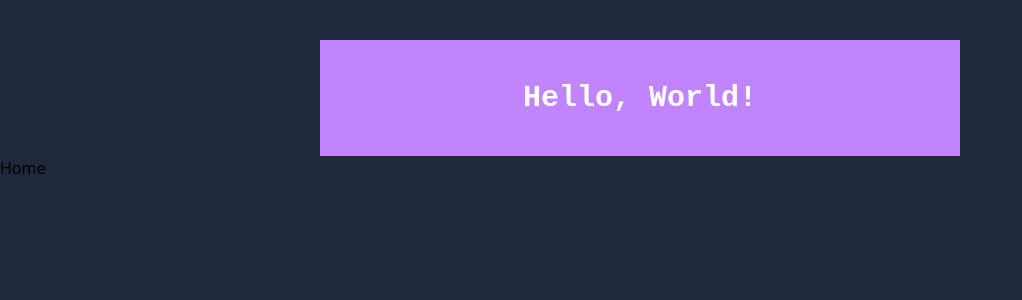
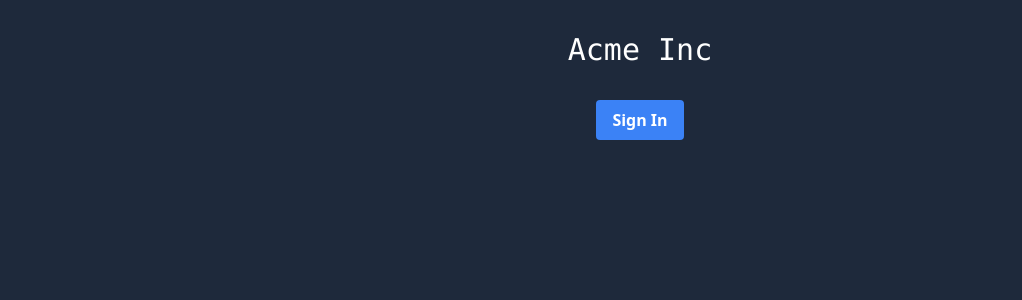
Before and after one commit to kevindo1/adv-react-employee-directory, a React app: page / in a window 1280 px wide. Shown: the top 300 px of the page, without its empty margins (0-1022 px from the left). Built offline with nearby package versions, Linux system fonts and the light colour scheme.

Commit message:
added tailwind styles to home page

```diff
--- a/src/App.jsx
+++ b/src/App.jsx
@@ -10,7 +10,7 @@ import Register from './views/Register/Register';
 export default function App() {
   return (
     <>
-      <h1
+      {/* <h1
         className={`
       bg-purple-400
         text-3xl
@@ -25,7 +25,7 @@ export default function App() {
       `}
       >
         Hello, World!
-      </h1>
+      </h1> */}
       <BrowserRouter>
         <Switch>
           <Route exact path="/">
--- /dev/null
+++ b/src/components/Header/Header.jsx
@@ -0,0 +1,16 @@
+import React from 'react';
+
+export default function Header() {
+  const font = 'text-white text-center text-3xl mt-8 font-mono';
+
+  return (
+    <>
+      <div className={font}>Acme Inc</div>
+      <div className="flex justify-center items-center mt-8">
+        <button class="bg-blue-500 hover:bg-blue-700 text-white font-bold py-2 px-4 rounded">
+          Sign In
+        </button>
+      </div>
+    </>
+  );
+}
--- a/src/views/Home/Home.jsx
+++ b/src/views/Home/Home.jsx
@@ -1,5 +1,11 @@
 import React from 'react';
+import Header from '../../components/Header/Header';
 
 export default function Home() {
-  return <div>Home</div>;
+  return (
+    <>
+      <Header />
+      <div></div>
+    </>
+  );
 }
```
